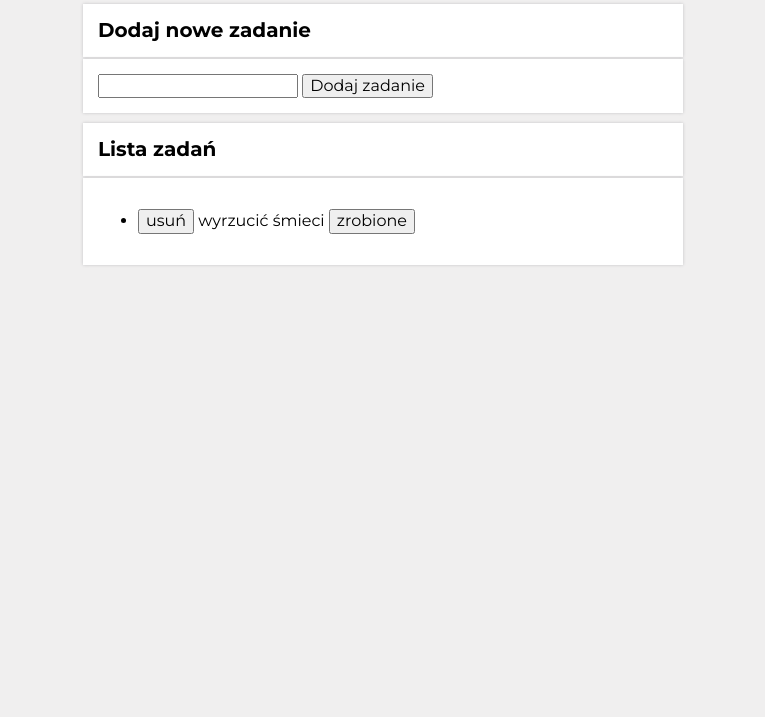
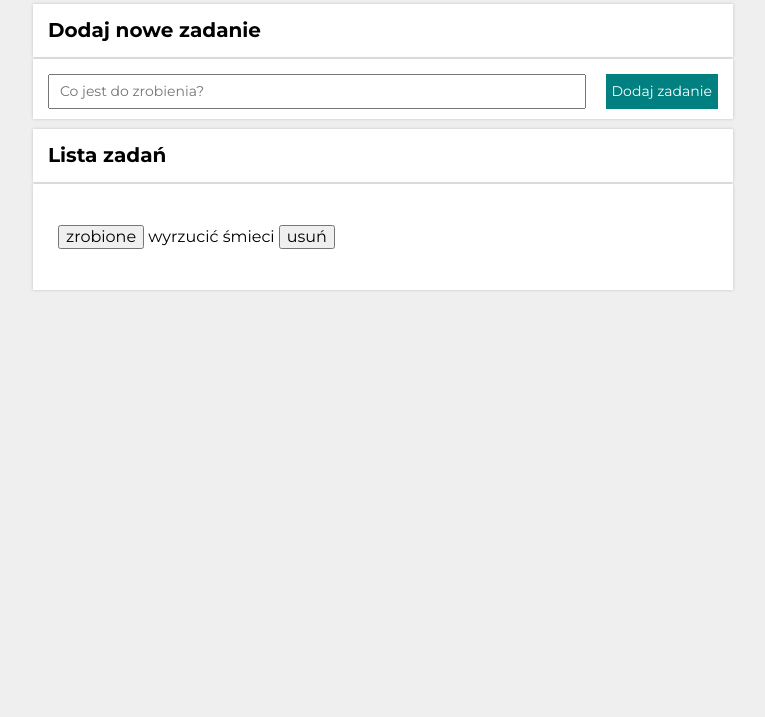
Before and after one commit to sylwiadobkowska/to-do-list, a plain HTML site: page index.html in a window 1280 px wide. Shown: the part 83-800 px from the top of the page, without its empty margins (257-1022 px from the left). Drawn offline with nearby package versions, Linux system fonts and the light colour scheme.

Commit message:
input and button modified

```diff
--- a/css/style.css
+++ b/css/style.css
@@ -15,7 +15,7 @@ body {
 
 .header {
     width:90%;
-    max-width: 600px;
+    max-width: 700px;
     margin: 20px auto 0;
     padding: 10px 0;
 }
@@ -29,7 +29,7 @@ body {
 .container {
     background-color: white;
     width: 90%;
-    max-width: 600px;
+    max-width: 700px;
     margin: 10px auto;
     padding: 15px;
     -webkit-box-shadow: 0px 0px 3px 0px rgba(195, 195, 197, 1);
@@ -43,6 +43,7 @@ body {
 
 .container__input--field {
     margin-top: 2px;
+    height: 60px;
 }
 
 .container__list--legend {
@@ -52,3 +53,29 @@ body {
 .container__list--field {
     margin-top: 2px;
 }
+
+.newTask {
+    flex-grow: 1;
+    height: 35px;
+    padding: 10px;
+    font-size: 14px;
+}
+
+.submitButton {
+    background-color: teal;
+    color: white;
+    border-style: none;
+    height: 35px;
+    font-size: 14px;
+    margin: 0 0 0 20px;
+}
+
+.inputSpan {
+    width: 100%;
+    display: flex;
+}
+
+.tasks {
+    list-style-type: none;
+    padding: 10px;
+}
--- a/index.html
+++ b/index.html
@@ -23,19 +23,21 @@
     <h1 class="header">Lista zadań</h1>
     <div class="container container__input--legend">
         <h2 class="subHeader">Dodaj nowe zadanie</h2>
-        </div>
-        <div class="container container__input--field">
+    </div>
+    <div class="container container__input--field">
         <form class="js-form">
-            <input class="js-newTask">
-            <button class="button">Dodaj zadanie</button>
+            <span class="inputSpan">
+                <input class="newTask js-newTask" placeholder="Co jest do zrobienia?">
+                <button class="submitButton">Dodaj zadanie</button>
+            </span>
         </form>
     </div>
 
     <div class="container container__list--legend">
         <h2 class="subHeader">Lista zadań</h2>
-        </div>
-        <div class="container container__list--field">
-        <ul class="js-tasks"></ul>
+    </div>
+    <div class="container container__list--field">
+        <ul class="tasks js-tasks"></ul>
     </div>
 
 
--- a/js/script.js
+++ b/js/script.js
@@ -49,9 +49,9 @@
         for (const task of tasks) {
             htmlString += `
             <li${task.done ? " style=\"text-decoration:line-through\"" : ""}>
+            <button class="js-done">zrobione</button>
+            ${task.content}
             <button class="js-remove">usuń</button>
-            ${task.content}
-            <button class="js-done">zrobione</button>
             </li>
             `;
         };
```
